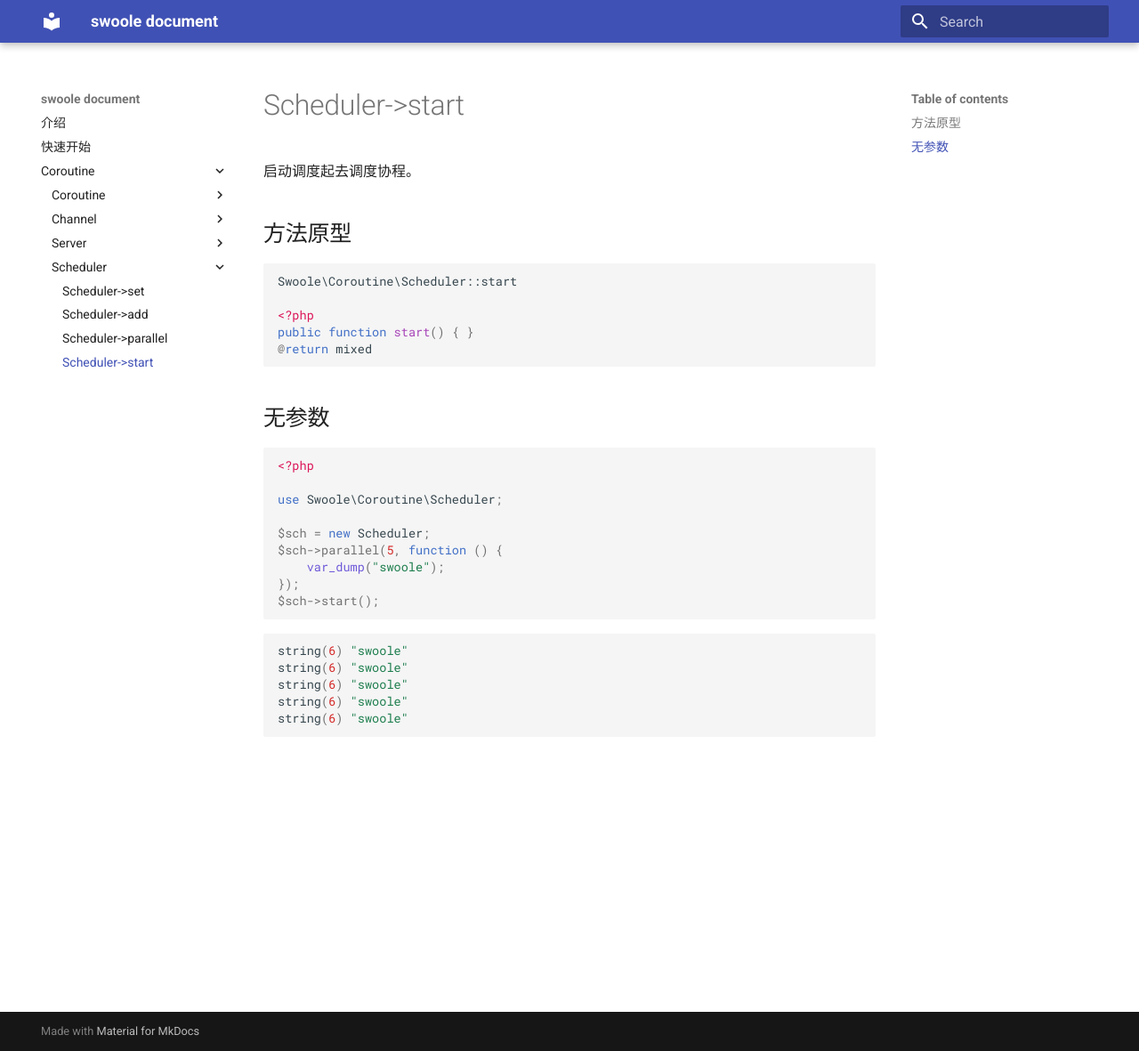
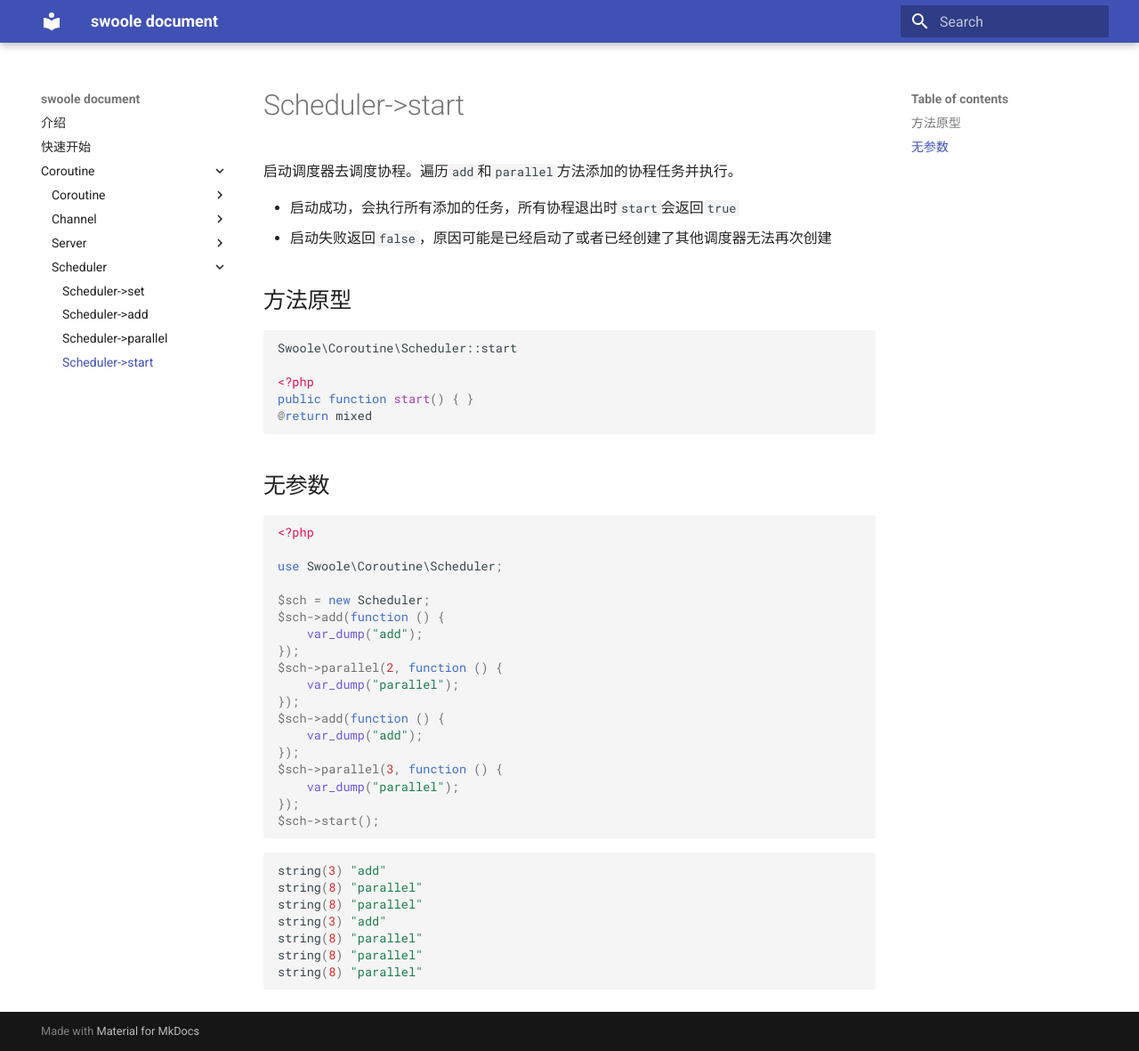
Before and after one commit to swooleo/docs, an MkDocs documentation site: the page built from docs/coroutine/scheduler/start.md, in a window 1280 px wide and 1181 px high. Shown: the whole window at 89% size. Built offline with MkDocs 1.6.1 and Material for MkDocs 9.7.7, drawn with Linux system fonts in a browser that asks for light colours.

Commit message:
更新scheduler->start

````diff
--- a/docs/coroutine/scheduler/start.md
+++ b/docs/coroutine/scheduler/start.md
@@ -1,6 +1,9 @@
 # Scheduler->start
 
-启动调度起去调度协程。
+启动调度器去调度协程。遍历`add`和`parallel`方法添加的协程任务并执行。
+
+- 启动成功，会执行所有添加的任务，所有协程退出时`start`会返回`true`
+- 启动失败返回`false`，原因可能是已经启动了或者已经创建了其他调度器无法再次创建
 
 ## 方法原型
 
@@ -20,16 +23,27 @@ public function start() { }
 use Swoole\Coroutine\Scheduler;
 
 $sch = new Scheduler;
-$sch->parallel(5, function () {
-    var_dump("swoole");
+$sch->add(function () {
+    var_dump("add");
+});
+$sch->parallel(2, function () {
+    var_dump("parallel");
+});
+$sch->add(function () {
+    var_dump("add");
+});
+$sch->parallel(3, function () {
+    var_dump("parallel");
 });
 $sch->start();
 ```
 
 ```shell
-string(6) "swoole"
-string(6) "swoole"
-string(6) "swoole"
-string(6) "swoole"
-string(6) "swoole"
+string(3) "add"
+string(8) "parallel"
+string(8) "parallel"
+string(3) "add"
+string(8) "parallel"
+string(8) "parallel"
+string(8) "parallel"
 ```
````
